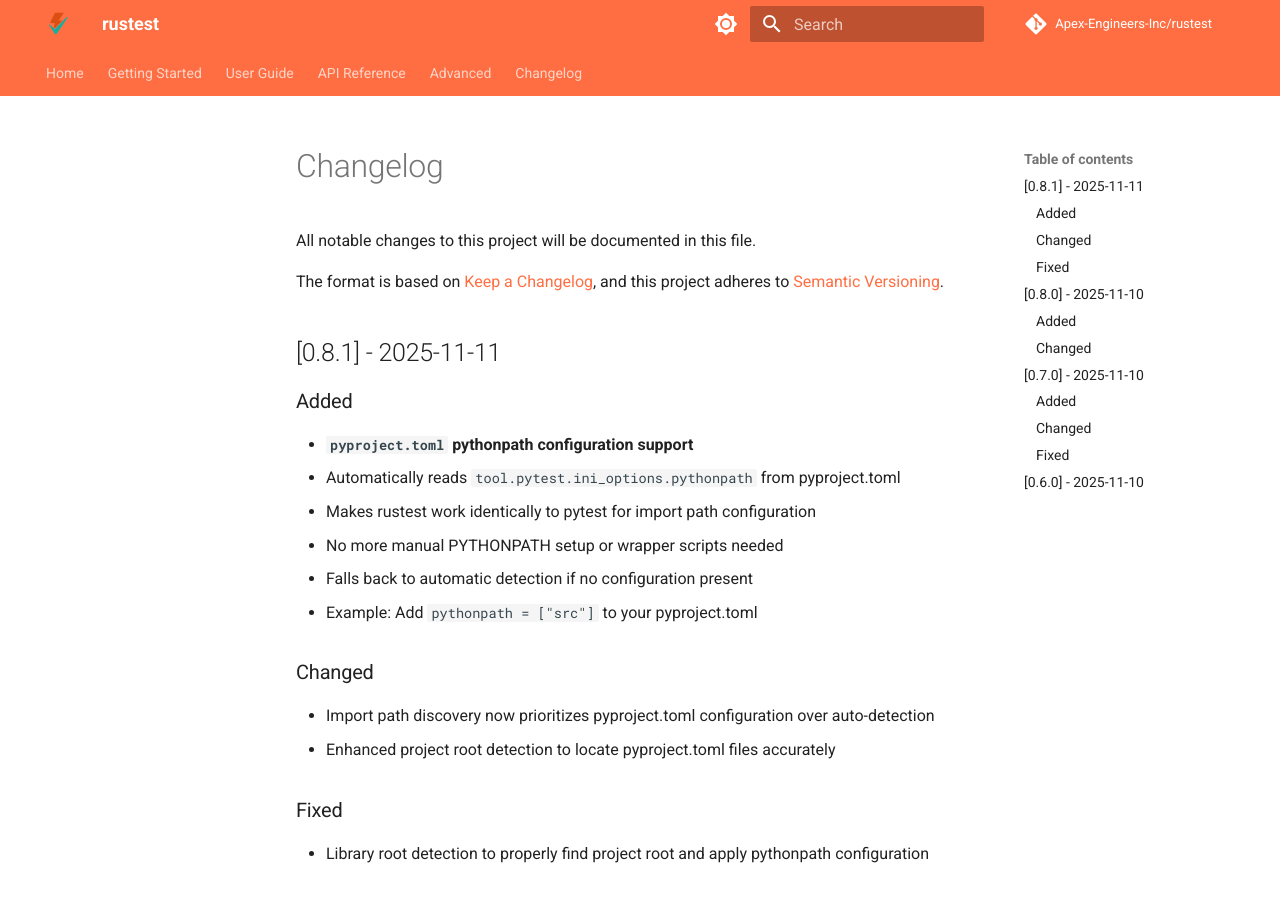
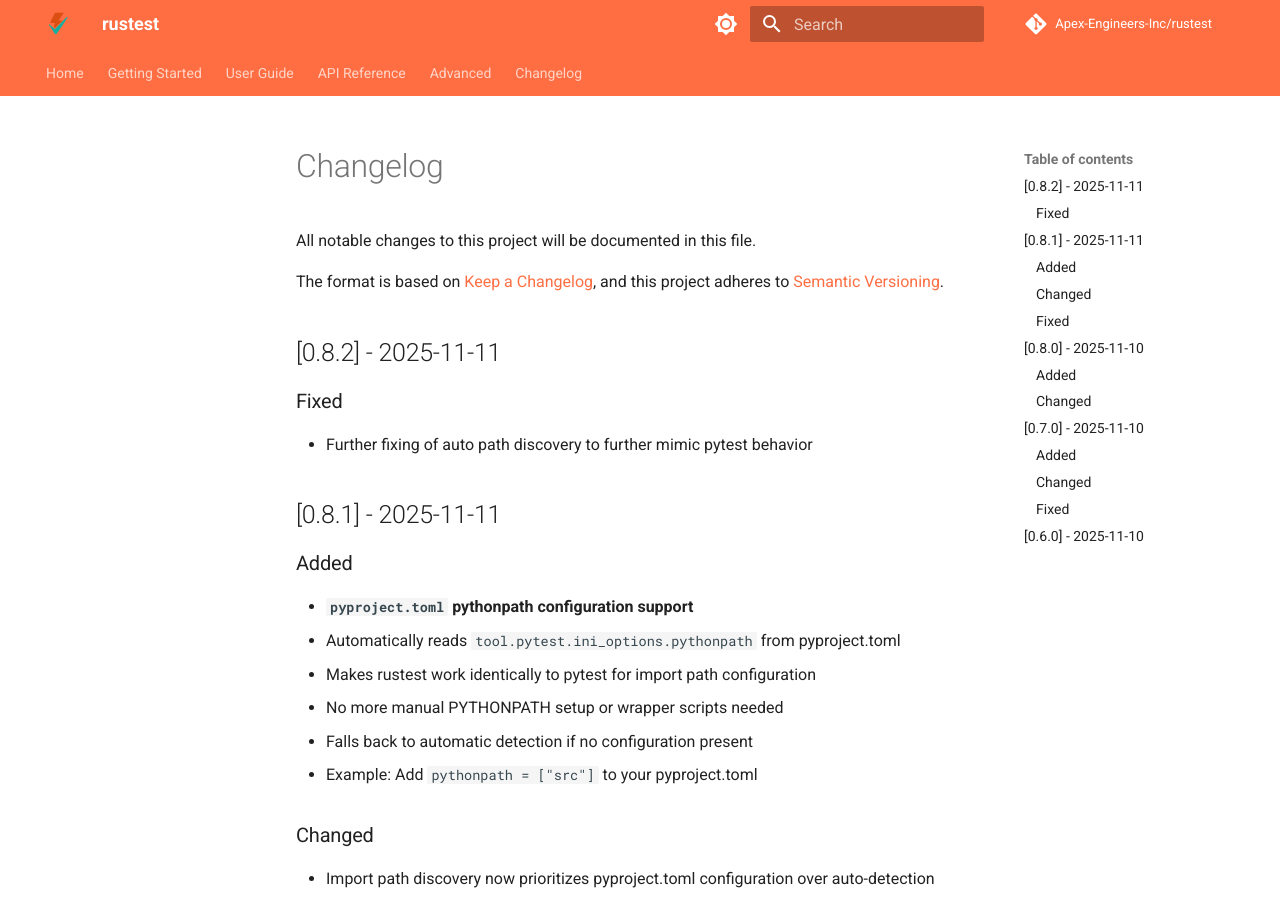
Before and after one commit to Apex-Engineers-Inc/rustest, an MkDocs documentation site: the page built from docs/CHANGELOG.md, in a window 1280 px wide and 900 px high. Built offline with MkDocs 1.6.1 and Material for MkDocs 9.7.7, drawn with Linux system fonts in a browser that asks for light colours; comment, search, counter and statistics services are not loaded.

Commit message:
Bump version to 0.8.2 and update changelog (#56)
- Bumped Rust version in Cargo.toml to 0.8.2
- Updated Cargo.lock with new version
- Bumped Python version in pyproject.toml to 0.8.2
- Updated CHANGELOG.md and docs/CHANGELOG.md with 0.8.2 entry
- Added changelog entry: "Further fixing of auto path discovery to further mimic pytest behavior"

Co-authored-by: Claude <noreply@anthropic.com>

```diff
--- a/Cargo.toml
+++ b/Cargo.toml
@@ -1,6 +1,6 @@
 [package]
 name = "rustest-core"
-version = "0.8.1"
+version = "0.8.2"
 edition = "2021"
 authors = ["rustest contributors"]
 description = "A hyper-performant pytest-compatible test runner powered by Rust"
--- a/docs/CHANGELOG.md
+++ b/docs/CHANGELOG.md
@@ -4,6 +4,12 @@ All notable changes to this project will be documented in this file.
 
 The format is based on [Keep a Changelog](https://keepachangelog.com/en/1.0.0/),
 and this project adheres to [Semantic Versioning](https://semver.org/spec/v2.0.0.html).
+
+## [0.8.2] - 2025-11-11
+
+### Fixed
+
+- Further fixing of auto path discovery to further mimic pytest behavior
 
 ## [0.8.1] - 2025-11-11
 
--- a/pyproject.toml
+++ b/pyproject.toml
@@ -4,7 +4,7 @@ build-backend = "maturin"
 
 [project]
 name = "rustest"
-version = "0.8.1"
+version = "0.8.2"
 description = "Rust powered pytest-compatible runner"
 readme = "README.md"
 requires-python = ">=3.10"
```
Also changed, not shown: CHANGELOG.md (+6 -0 lines), 1 other file.
